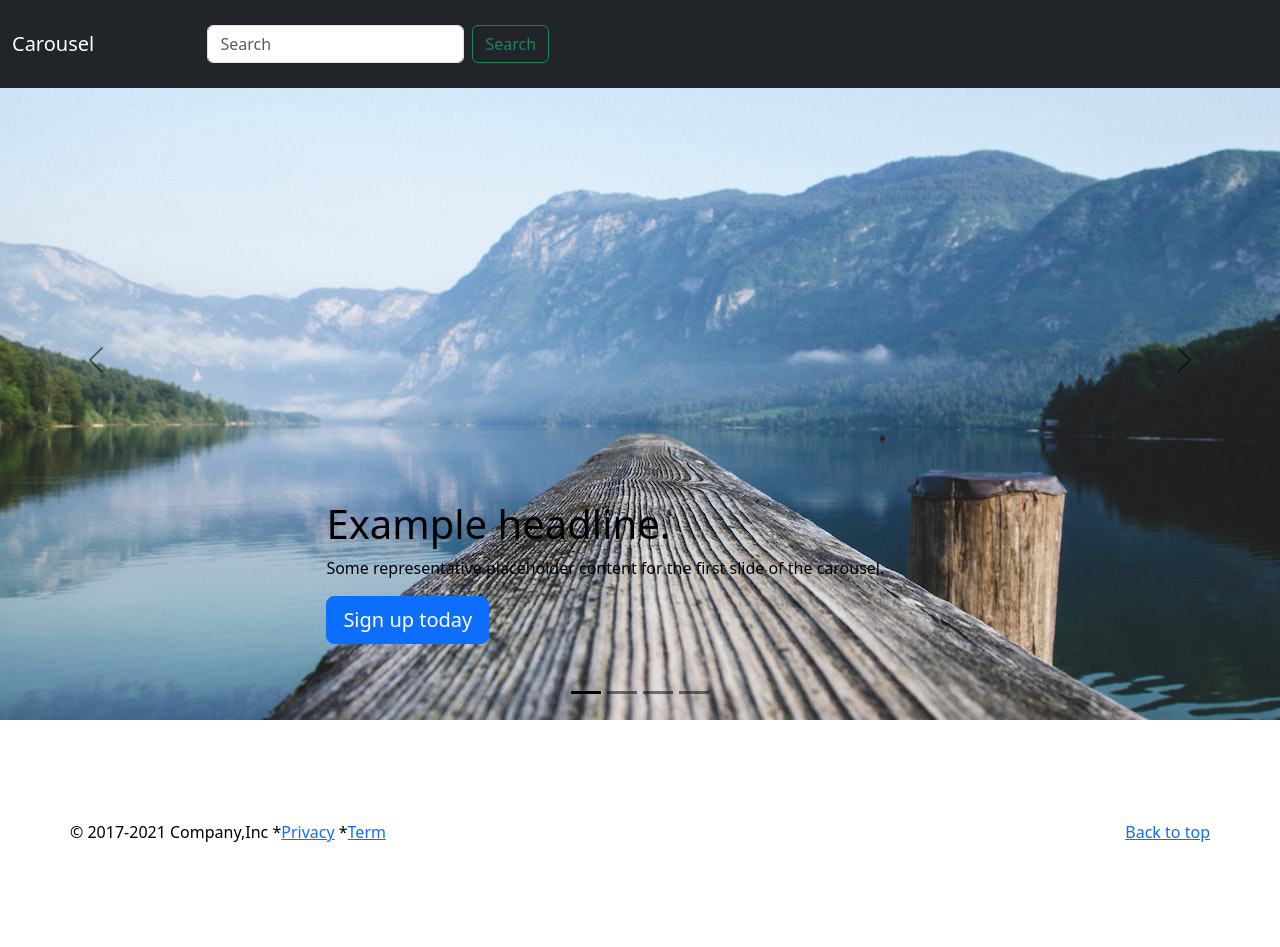
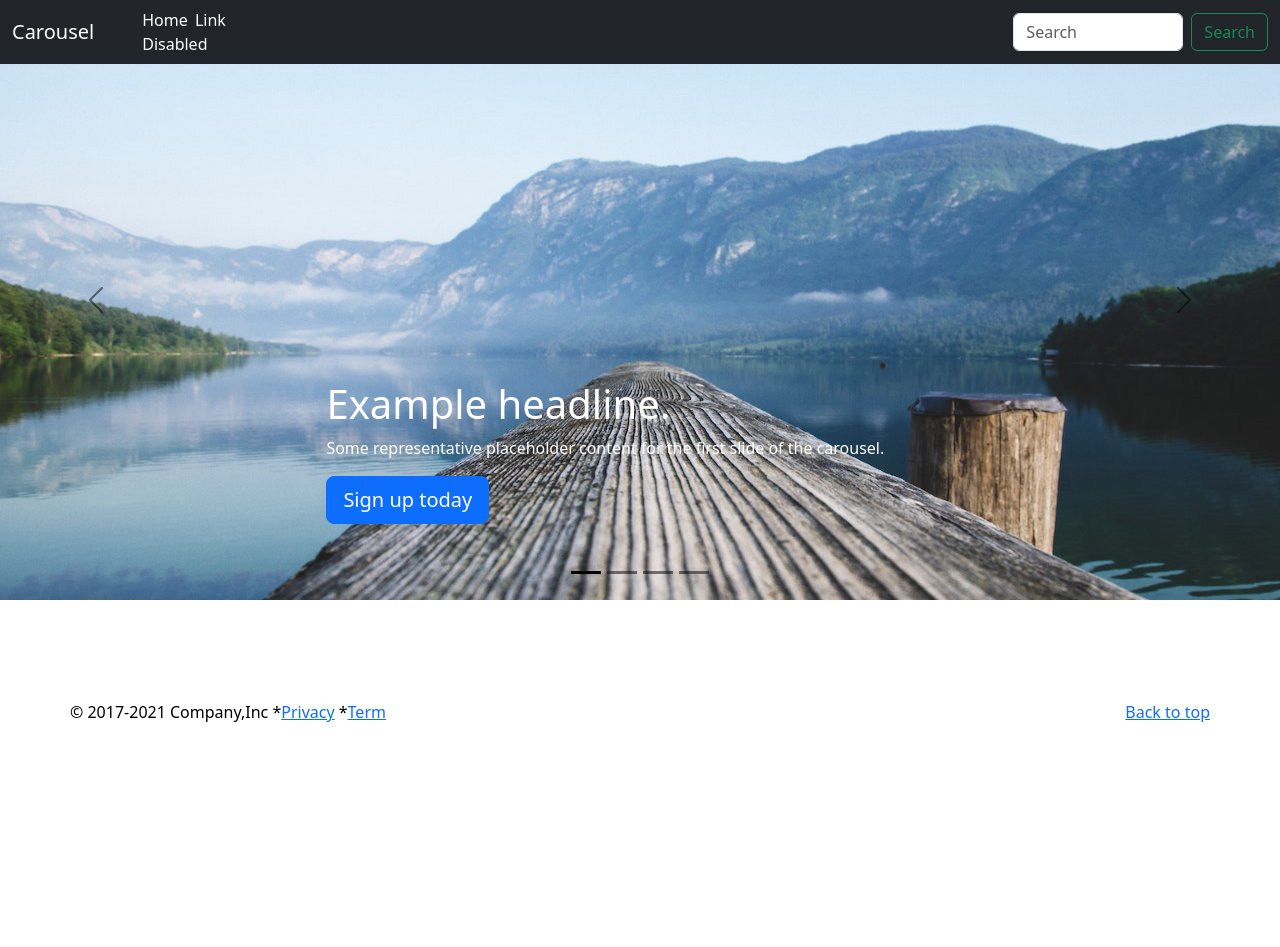
Before and after one commit to Sangnguyen79776/carousel_FE, a plain HTML site: page index.html in a window 1280 px wide. After the commit the page ends 840 px from the top, so only its background shows below. Drawn offline with nearby package versions, Linux system fonts and the light colour scheme.

Commit message:
Update index.html

```diff
--- a/index.html
+++ b/index.html
@@ -20,7 +20,26 @@
     <link href="https://cdn.jsdelivr.net/npm/bootstrap@5.3.0/dist/css/bootstrap.min.css" rel="stylesheet">
     <link href="https://cdn.jsdelivr.net/npm/bootstrap@5.3.2/dist/css/bootstrap.min.css" rel="stylesheet" integrity="sha384-T3c6CoIi6uLrA9TneNEoa7RxnatzjcDSCmG1MXxSR1GAsXEV/Dwwykc2MPK8M2HN" crossorigin="anonymous">
     <script src="https://cdn.jsdelivr.net/npm/bootstrap@5.3.2/dist/js/bootstrap.bundle.min.js" integrity="sha384-C6RzsynM9kWDrMNeT87bh95OGNyZPhcTNXj1NW7RuBCsyN/o0jlpcV8Qyq46cDfL" crossorigin="anonymous"></script>
-    <link rel="stylesheet" type="text/css" href="../css/lab17.1.css">
+   <style>
+       h1, p{
+    color: white;
+}
+body{
+color: white;
+}
+ul li{
+list-style-type: none;
+display: inline-block;
+padding-right:3px;
+}
+.d-flex{
+padding-left: 65%;
+}
+img{
+
+height: 600px;
+}
+   </style>
 
 </head>
 <body>
```
